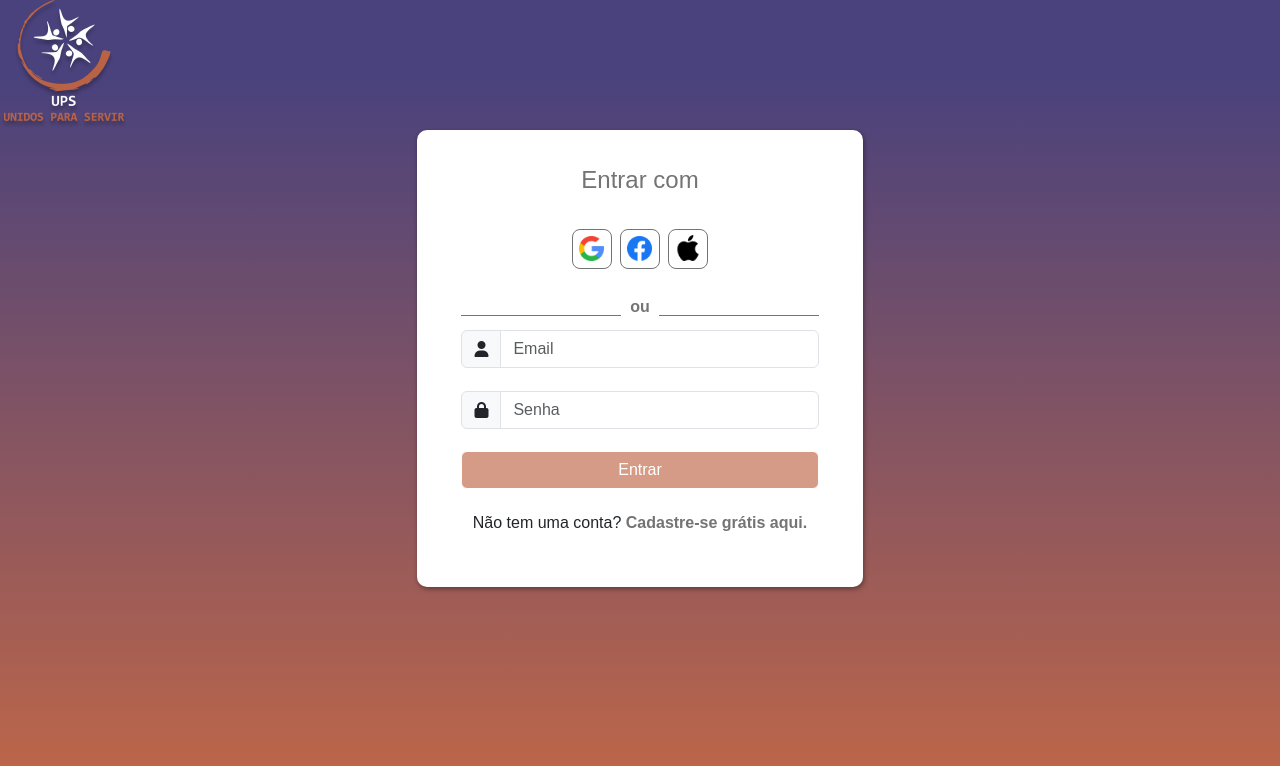
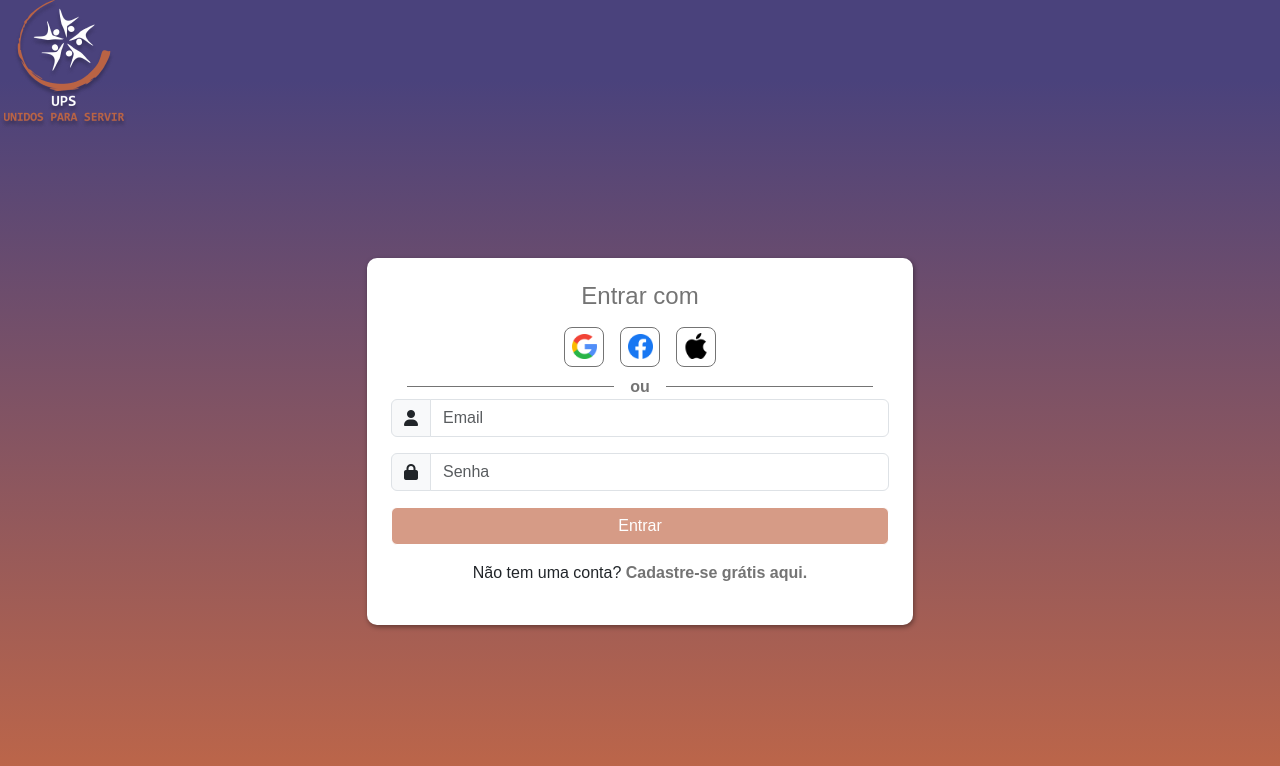
Before and after one commit to Guivfs/ups-frontend, an Angular app: page /login in a window 1280 px wide. Shown: the top 766 px of the page. Built offline with nearby package versions, Linux system fonts and the light colour scheme.

Commit message:
alterações finais no frontend

```diff
--- a/src/app/layout/account/authentication/authentication.component.css
+++ b/src/app/layout/account/authentication/authentication.component.css
@@ -1,100 +1,40 @@
 .container {
-  display: flex;
-  flex-direction: column;
-}
-
-.div-logo {
-  display: flex;
-  align-items: flex-start;
-  justify-content: start;
-}
-
-.div-login {
-  display: flex;
-  align-items: center;
-  justify-content: center;
+  padding-top: 10%;
 }
 
 .login {
-  width: 40%;
   background-color: white;
   border-radius: 10px;
   box-shadow: 1px 2px 5px rgba(0, 0, 0.4, 0.4);
+  padding: 2rem;
 }
 
-.div-login-texto {
-  display: flex;
-  flex-direction: column;
-  align-items: center;
-  justify-content: center;
-  padding-top: 8%;
-
-}
-.div-login-botoes {
-  display: flex;
-  flex-direction: row;
-  align-items: center;
-  justify-content: center;
-  margin: 5%;
-}
 .escrita {
   color: #747474;
 }
 
 .input-login {
-  width: 80%;
-  margin-left: 10%;
-  margin-right: 10%;
-  margin-bottom: 5%;
-  margin-top: 2.5%;
+  width: 100%;
 }
 
-.div-checkbox {
-  display: flex;
-  flex-direction: row;
-  justify-content: left;
-  margin-left: 10%;
-  margin-right: 10%;
-  color: #747474;
-  margin-bottom: 5%;
-}
-.div-criar-conta {
-  display: flex;
-  flex-direction: row;
-  justify-content: center;
-  align-items: center;
-  margin-bottom: 8%;
-  margin-right: 10%;
-  margin-left: 10%;
-}
-.link {
-  text-decoration: none;
-  color: #747474;
-}
-.div-botao-login {
-  display: flex;
-  flex-direction: row;
-  align-items: center;
-  justify-content: center;
-  margin-bottom: 5%;
-}
 .botao-login {
   background-color: #ffffff;
   border-radius: 8px;
   border: 0.1px solid #747474;
   width: 40px;
   height: 40px;
-  margin: 1%;
+  margin: 0.5rem;
 }
+
 .btn-color {
   background-color: #c16747;
   color: white;
-  width: 80%;
 }
+
 .line-text {
   display: flex;
   align-items: center;
-  text-align: center;
+  justify-content: center;
 }
 
 .line-text:before,
@@ -103,16 +43,27 @@
   flex-grow: 1;
   background-color: #747474;
   height: 1px;
-  position: relative;
-  top: 0.5em;
+  margin: 0 1rem;
 }
 
-.line-text:before {
-  margin-right: 2%;
-  margin-left: 10%;
+.link {
+  text-decoration: none;
+  color: #747474;
 }
 
-.line-text:after {
-  margin-right: 10%;
-  margin-left: 2%;
+.logo {
+  max-width: 150px; /* Tamanho padrão da logo */
+  height: auto;
 }
+
+@media (max-width: 768px) {
+  .logo {
+    max-width: 120px; /* Logo menor para tablets */
+  }
+}
+
+@media (max-width: 576px) {
+  .logo {
+    max-width: 100px; /* Logo ainda menor para smartphones */
+  }
+}
--- a/src/app/layout/account/authentication/authentication.component.html
+++ b/src/app/layout/account/authentication/authentication.component.html
@@ -1,19 +1,15 @@
-<a routerLink="/"> <img
-  src="../../../../assets/icons/logo.png"
-  alt="logo"
-  class="logo"
-/>
+<a routerLink="/">
+  <img src="../../../../assets/icons/logo.png" alt="logo" class="logo img-fluid" />
 </a>
+
 <div class="container">
-  <div class="div-logo">
+  <div class="row justify-content-center">
+    <div class="col-12 col-md-8 col-lg-6">
+      <div class="login p-4">
+        <div class="div-login-texto">
+          <h4 class="escrita text-center">Entrar com</h4>
         </div>
-
-  <div class="div-login">
-    <div class="login">
-      <div class="div-login-texto">
-        <h4 class="escrita">Entrar com</h4>
-      </div>
-      <div class="div-login-botoes">
+        <div class="div-login-botoes text-center">
           <button class="botao-login">
             <img src="../../../../assets/icons/google.png" width="25px" />
           </button>
@@ -21,11 +17,7 @@
             <img src="../../../../assets/icons/facebook.png" width="25px" />
           </button>
           <button class="botao-login">
-          <img
-            src="../../../../assets/icons/apple.png"
-            width="26px"
-            style="padding-bottom: 1px"
-          />
+            <img src="../../../../assets/icons/apple.png" width="26px" style="padding-bottom: 1px" />
           </button>
         </div>
 
@@ -34,7 +26,7 @@
         </div>
 
         <form [formGroup]="formLogin">
-        <div class="input-group input-login">
+          <div class="input-group input-login mb-3">
             <span class="input-group-text"><i class="fa-solid fa-user"></i></span>
             <input
               type="email"
@@ -43,9 +35,11 @@
               aria-label="Email"
               formControlName="email"
             />
-          <div class="form-text text-danger col-12" *ngIf="isFormControlInvalid('email')">O usuário deve conter pelo menos 6 caracteres.</div>
+            <div class="form-text text-danger col-12" *ngIf="isFormControlInvalid('email')">
+              O usuário deve conter pelo menos 6 caracteres.
             </div>
-        <div class="input-group input-login">
+          </div>
+          <div class="input-group input-login mb-3">
             <span class="input-group-text"><i class="fa-solid fa-lock"></i></span>
             <input
               type="password"
@@ -54,19 +48,22 @@
               aria-label="Senha"
               formControlName="senha"
             />
-          <div class="form-text text-danger col-12" *ngIf="isFormControlInvalid('senha')">A senha deve conter pelo menos 6 caracteres.</div>
+            <div class="form-text text-danger col-12" *ngIf="isFormControlInvalid('senha')">
+              A senha deve conter pelo menos 6 caracteres.
             </div>
-          <div class="form-text text-danger col-12 div-checkbox" *ngIf="isFormControlInvalid('termsConditions')">É necessario aceitar os termos e condições.</div>
-        <div class="d-grid d-md-block div-botao-login text-center">
+          </div>
+          <div class="form-text text-danger col-12 mb-3" *ngIf="isFormControlInvalid('termsConditions')">
+            É necessário aceitar os termos e condições.
+          </div>
+          <div class="d-grid gap-2">
             <button class="btn btn-color" type="button" [disabled]="!formLogin.valid" (click)="submitForm()">Entrar</button>
           </div>
         </form>
 
-      <div class="div-criar-conta">
-        <p>
-          Não tem uma conta? <a routerLink="/criar-conta" class="link"><b>Cadastre-se grátis aqui.</b></a>
-        </p>
+        <div class="div-criar-conta text-center mt-3">
+          <p>Não tem uma conta? <a routerLink="/criar-conta" class="link"><b>Cadastre-se grátis aqui.</b></a></p>
         </div>
       </div>
     </div>
   </div>
+</div>
--- a/src/app/layout/account/create-account/create-account.component.css
+++ b/src/app/layout/account/create-account/create-account.component.css
@@ -1,47 +1,58 @@
-.container {
-  display: flex;
-  flex-direction: column;
+.logo {
+  max-width: 150px;
+  height: auto;
+  margin-bottom: 20px;
 }
 
-.div-logo {
-  display: flex;
-  align-items: flex-start;
-  justify-content: start;
+@media (max-width: 768px) {
+  .logo {
+    max-width: 120px;
+  }
+
+  .caixa-branca {
+    padding: 15px;
+  }
+
+  .border-direita {
+    border-right: none; /* Remove a borda em telas pequenas */
+    border-bottom: 0.1px solid #747474; /* Adiciona borda inferior para dividir as seções */
+  }
 }
 
-.alinhar-centro {
-  display: flex;
-  align-items: center;
-  justify-content: center;
+@media (max-width: 576px) {
+  .logo {
+    max-width: 100px;
+  }
 }
+
 .caixa-branca {
   background-color: white;
   border-radius: 10px;
   box-shadow: 1px 2px 5px black;
-  padding-top: 1%;
-  padding-bottom: 1%;
-}
-.border-direita {
-  border-right: #747474 solid 0.1px;
-}
-
-.vertical {
-  display: flex;
-  flex-direction: column;
+  padding: 30px;
 }
 
 .btn-color {
   background-color: #c16747;
   color: white;
-  width: 100%;
 }
+
 .cor-text {
-  text-decoration: none;
   color: #747474;
 }
+
 .login-button {
   border: 1px solid #b9b9b9;
-  width: 100%;
   color: #747474;
-  width: 360px;
 }
+
+@media (min-width: 992px) {
+  .caixa-branca {
+    padding: 50px;
+  }
+
+  .login-button {
+    width: 360px;
+    max-width: 100%;
+  }
+}
```
Also changed, not shown: src/app/layout/account/create-account/create-account.component.html (+35 -66 lines). Lines whose indentation alone changed are shown as unchanged.
